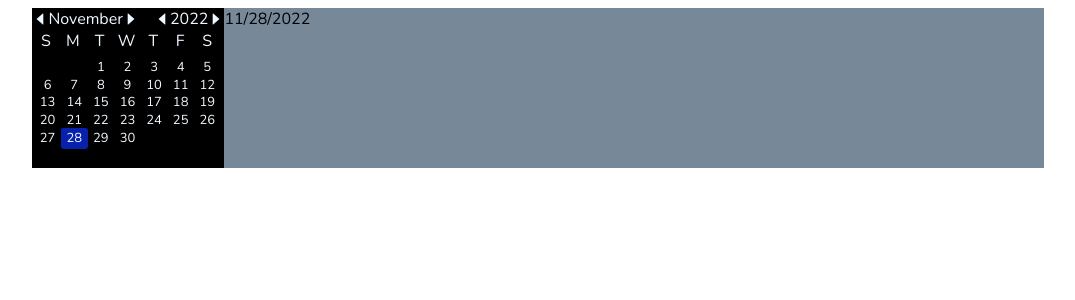
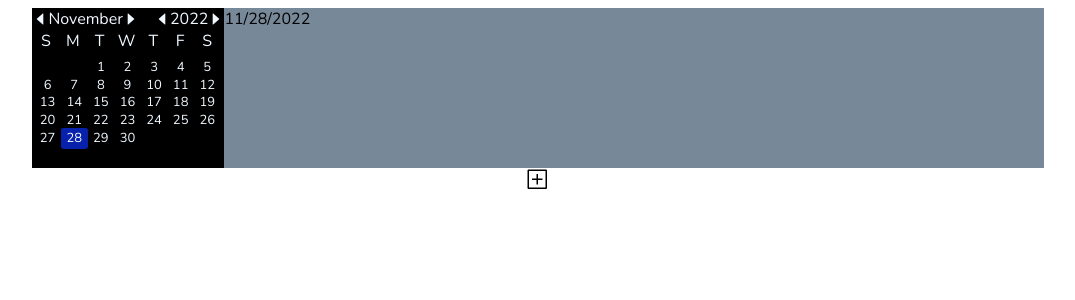
Before and after one commit to fabioVitorTavares/Takss, a React (Vite) app in the folder Tasks/: page / in a window 1280 px wide. Shown: the top 300 px of the page, without its empty margins (102-1177 px from the left). Built offline with nearby package versions, Linux system fonts and the light colour scheme.

Commit message:
refatoring day2 2201hrs

```diff
--- a/Tasks/src/Components/Schedule/index.tsx
+++ b/Tasks/src/Components/Schedule/index.tsx
@@ -1,7 +1,8 @@
 import { useState } from 'react'
 import { Calendar } from '../Calendar'
 import { Task } from '../Task'
-import { TTarefas, TTask } from '../Types/types'
+import { TTarefas } from '../Types/types'
+import { VscDiffAdded } from 'react-icons/vsc'
 import './style.css'
 
 
@@ -80,9 +81,9 @@ export function Schedule() {
     key.key == 'ArrowUp' && dayPreviousWeek();
   })
 
-  const changeStatus = (idDay:string, idTask:string, newStatus:string) => {
-    const newDay:TTarefas = days.find(day => day.id == idDay) as TTarefas
-    newDay.tasks.map(task =>  task.id == idTask && (task.status = newStatus))
+  const changeStatus = (idDay: string, idTask: string, newStatus: string, dateCompleted: string) => {
+    const newDay: TTarefas = days.find(day => day.id == idDay) as TTarefas
+    newDay.tasks.map(task => task.id == idTask &&(task.status = newStatus, task.dateCompleted = dateCompleted))
     setDays([...days.filter(day => day.id != idDay), newDay])
   }
 
@@ -100,11 +101,12 @@ export function Schedule() {
           task => <Task
             key={task.id}
             task={task}
-            changeStatus={(newStatus: string) => changeStatus(day.id, task.id, newStatus)}
+            changeStatus={(newStatus: string, dateCompleted:string) => changeStatus(day.id, task.id, newStatus, dateCompleted)}
             removeTask={() => removeTask(day.id, task.id)}
           />
         ))
       }
+      <VscDiffAdded className='buttonAdd'/>
     </div>
   )
 }
--- a/Tasks/src/Components/Schedule/style.css
+++ b/Tasks/src/Components/Schedule/style.css
@@ -5,3 +5,15 @@
   justify-content: center;
   width: 80%;
 }
+
+.buttonAdd {
+  width: 24px;
+  height: 24px;
+  border-radius: 15%;
+}
+
+.buttonAdd:hover {
+  background-color: #1912a7;
+  cursor: pointer;
+  fill: #ffffff;
+}
--- a/Tasks/src/Components/Task/index.tsx
+++ b/Tasks/src/Components/Task/index.tsx
@@ -11,8 +11,8 @@ export function Task({ task, changeStatus, removeTask }: TypeTask) {
       style={ task.status == 'Completed' ? {backgroundColor: '#1b9916'} : {}}
     >
       <div className='options'>
-        <BsTrash className='buttonTrash' onClick={() => removeTask()}/>
-        <BsInfoSquare className='buttonInfo'  />
+        <BsTrash className='buttonTrash' onClick={() => removeTask()} title='Delete'/>
+        <BsInfoSquare className='buttonInfo'/>
         <span className='infos'>
           <div className='square'></div>
           <p>Create in { task.dateCreated }</p>
@@ -21,8 +21,8 @@ export function Task({ task, changeStatus, removeTask }: TypeTask) {
         </span>
         {
           task.status == 'Completed' ?
-          <BsArrowLeftSquare className='buttonUndo' onClick={() => changeStatus('Pending')} /> :
-          <BsCheckSquare className='buttonCheck' onClick={() => changeStatus('Completed')} />
+          <BsArrowLeftSquare className='buttonUndo' onClick={() => changeStatus('Pending', '')}  title='Undo'/> :
+          <BsCheckSquare className='buttonCheck' onClick={() => changeStatus('Completed', new Date().toLocaleDateString())} title='Completed' />
         }
       </div>
       <h2 className='descriptionTask'>{ task.description }</h2>
--- a/Tasks/src/Components/Task/style.css
+++ b/Tasks/src/Components/Task/style.css
@@ -62,7 +62,6 @@
 
 .buttonInfo:hover {
   background-color: #1912a7;
-
 }
 
 .descriptionTask {
```
